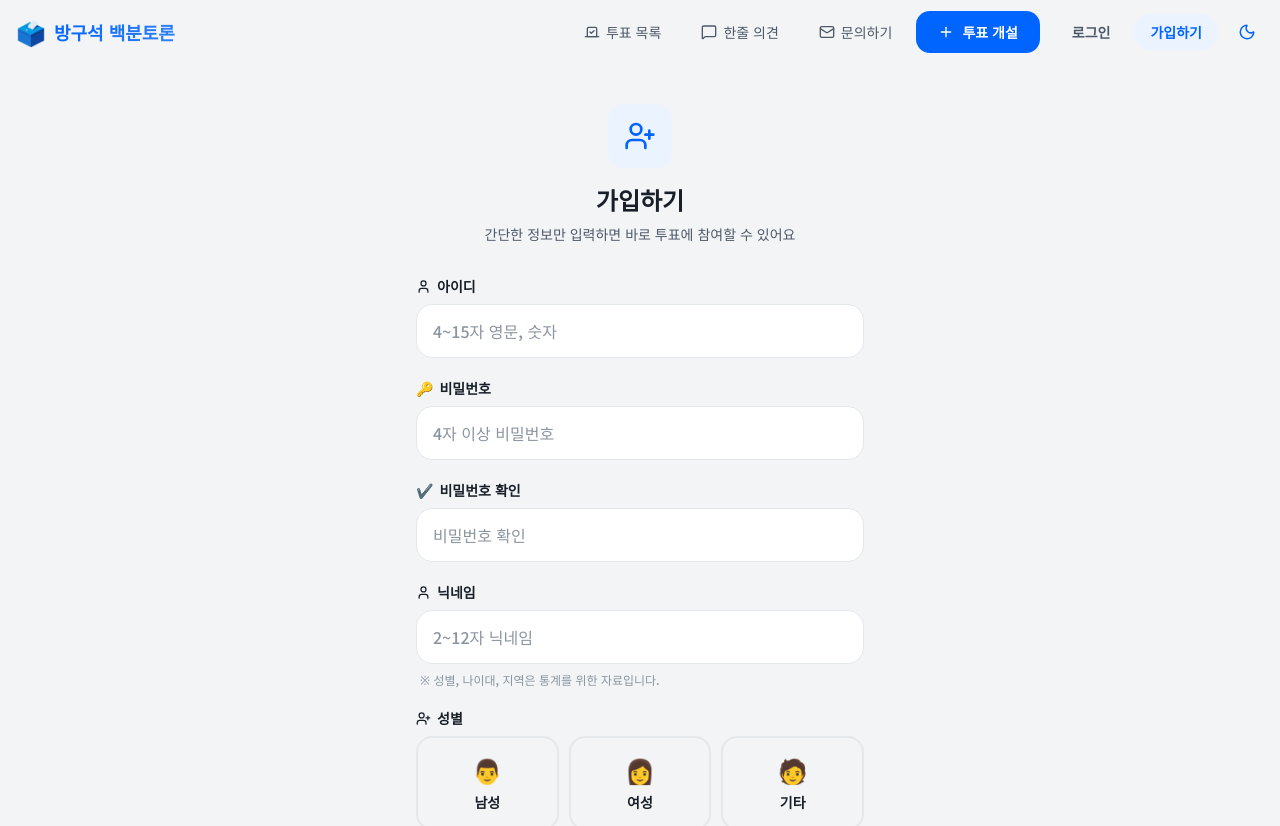
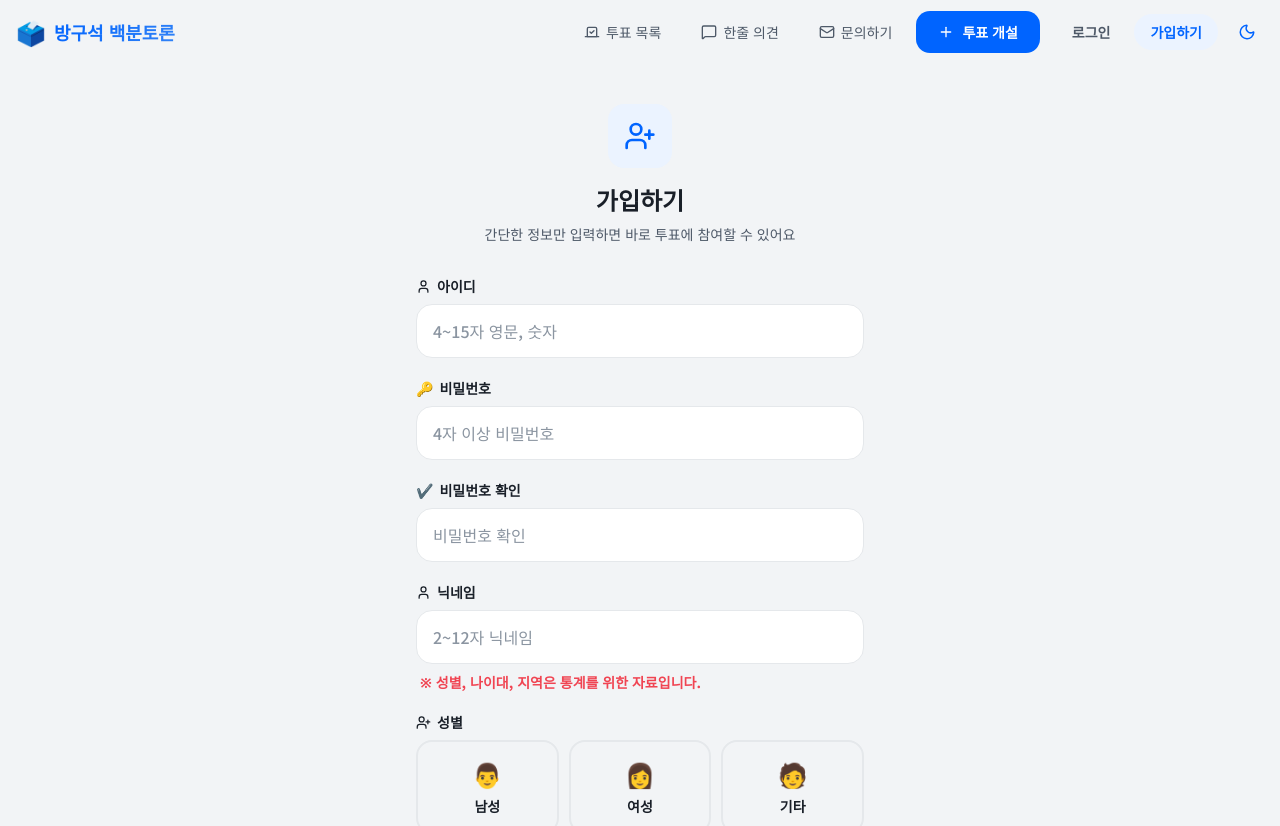
Before and after one commit to lsj3994/Alternative, a Next.js app: page /signup in a window 1280 px wide. Shown: the top 826 px of the page. Built offline with nearby package versions, Linux system fonts and the light colour scheme; no server answers.

Commit message:
chore: style signup page disclaimer text red and larger

```diff
--- a/src/app/signup/page.tsx
+++ b/src/app/signup/page.tsx
@@ -208,7 +208,7 @@ export default function SignupPage() {
             {errors.nickname && (
               <p className="text-xs text-danger mt-1.5 ml-1">{errors.nickname}</p>
             )}
-            <p className="text-xs text-text-muted mt-2 ml-1 font-medium">
+            <p className="text-sm text-danger mt-2 ml-1 font-bold">
               ※ 성별, 나이대, 지역은 통계를 위한 자료입니다.
             </p>
           </div>
```
